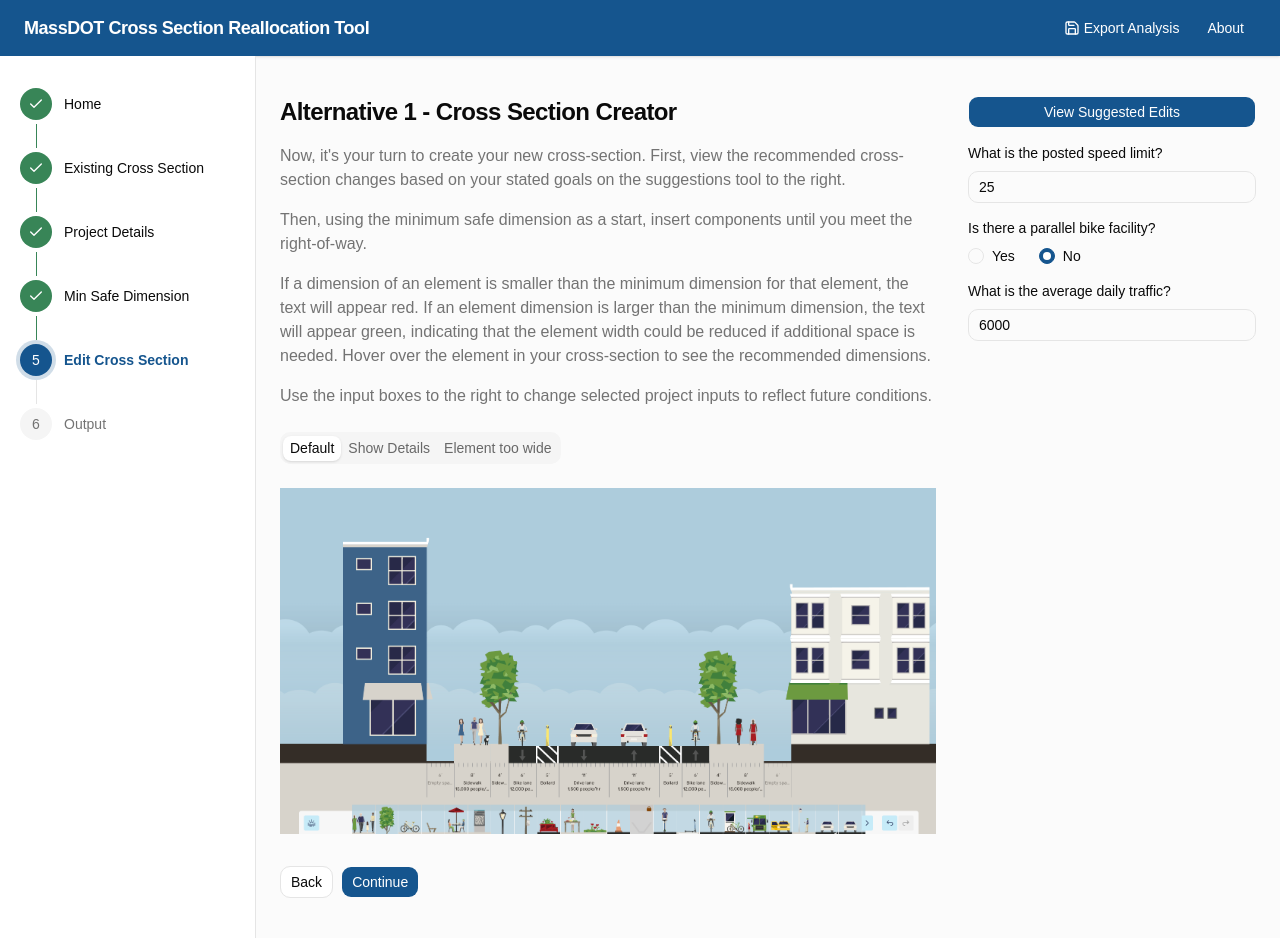
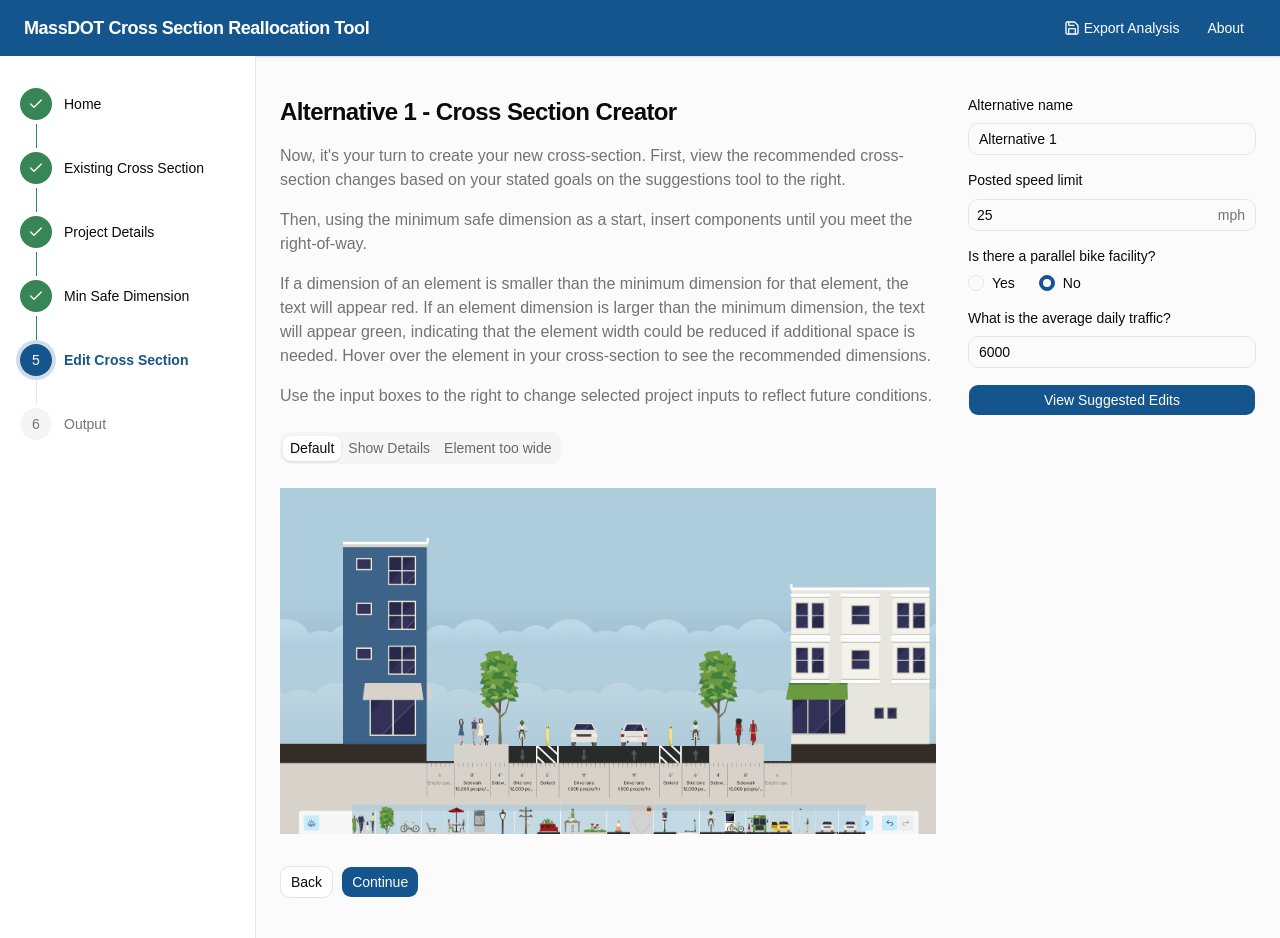
Before and after one commit to kittelson/cross-section-viz, a React (Vite) app: page /edit-cross-section in a window 1280 px wide. Built offline with nearby package versions, Linux system fonts and the light colour scheme.

Commit message:
add target speed inputs

```diff
--- a/src/alternativeConfig.ts
+++ b/src/alternativeConfig.ts
@@ -1,11 +1,15 @@
 import { z } from 'zod';
 
 export const alternativeConfigSchema = z.object({
+  alternativeName: z.string(),
   postedSpeedLimitMph: z
     .number({ error: 'Enter a posted speed limit.' })
     .int({ error: 'Speed limit must be a whole number.' })
     .min(5, { error: 'Speed limit must be at least 5 mph.' })
     .max(90, { error: 'Speed limit must be at most 90 mph.' }),
+  eightyFifthPctSpeedMph: z
+    .number({ error: 'Enter the 85th percentile speed.' })
+    .min(0),
   hasParallelBikeFacility: z.boolean(),
   averageDailyTraffic: z
     .number({ error: 'Enter an average daily traffic.' })
--- a/src/components/AlternativeConfigForm.tsx
+++ b/src/components/AlternativeConfigForm.tsx
@@ -8,6 +8,7 @@ import {
 } from '@/alternativeConfig';
 import { NumberField } from '@/components/ui/number-field';
 import { YesNoField } from '@/components/ui/yes-no-field';
+import { TextField } from './ui/text-field';
 
 export function AlternativeConfigForm() {
   const [projectDetails] = useAtom(projectDetailsAtom);
@@ -15,6 +16,7 @@ export function AlternativeConfigForm() {
     resolver: zodResolver(alternativeConfigSchema),
     mode: 'onBlur',
     defaultValues: {
+      alternativeName: 'Alternative 1',
       postedSpeedLimitMph: projectDetails.postedSpeedLimitMph,
       hasParallelBikeFacility: false,
       averageDailyTraffic: projectDetails.averageDailyTraffic || 6000,
@@ -22,14 +24,29 @@ export function AlternativeConfigForm() {
   });
 
   return (
-    <form className="space-y-4" noValidate>
+    <form className="flex flex-col gap-4" noValidate>
+      <Controller
+        name="alternativeName"
+        control={form.control}
+        render={({ field, fieldState }) => (
+          <TextField
+            name={field.name}
+            label="Alternative name"
+            value={field.value}
+            invalid={fieldState.invalid}
+            error={fieldState.error}
+            onChange={field.onChange}
+          />
+        )}
+      />
       <Controller
         name="postedSpeedLimitMph"
         control={form.control}
         render={({ field, fieldState }) => (
           <NumberField
             name={field.name}
-            label="What is the posted speed limit?"
+            label="Posted speed limit"
+            endAdornment="mph"
             step={5}
             min={5}
             max={90}
@@ -41,6 +58,24 @@ export function AlternativeConfigForm() {
           />
         )}
       />
+      {/* if the user entered 85th percentile speed on the project details page, show this field */}
+      {projectDetails.percentileSpeed85Mph && (
+        <Controller
+          name="eightyFifthPctSpeedMph"
+          control={form.control}
+          render={({ field, fieldState }) => (
+            <NumberField
+              name={field.name}
+              label="Target 85th percentile speed"
+              value={field.value}
+              invalid={fieldState.invalid}
+              error={fieldState.error}
+              onChange={field.onChange}
+              onBlur={field.onBlur}
+            />
+          )}
+        />
+      )}
       <Controller
         name="hasParallelBikeFacility"
         control={form.control}
--- a/src/components/ui/input.tsx
+++ b/src/components/ui/input.tsx
@@ -1,18 +1,57 @@
 import * as React from 'react';
 import { cn } from 'cn';
 
-function Input({ className, type, ...props }: React.ComponentProps<'input'>) {
-  return (
+const inputClassName =
+  'h-8 w-full min-w-0 rounded-lg border border-input bg-transparent px-2.5 py-1 text-base transition-colors outline-none file:inline-flex file:h-6 file:border-0 file:bg-transparent file:text-sm file:font-medium file:text-foreground placeholder:text-muted-foreground focus-visible:border-ring focus-visible:ring-3 focus-visible:ring-ring/50 disabled:pointer-events-none disabled:cursor-not-allowed disabled:bg-input/50 disabled:opacity-50 aria-invalid:border-destructive aria-invalid:ring-3 aria-invalid:ring-destructive/20 md:text-sm dark:bg-input/30 dark:disabled:bg-input/80 dark:aria-invalid:border-destructive/50 dark:aria-invalid:ring-destructive/40';
+
+function Input({
+  className,
+  type,
+  startAdornment,
+  endAdornment,
+  ...props
+}: React.ComponentProps<'input'> & {
+  startAdornment?: React.ReactNode;
+  endAdornment?: React.ReactNode;
+}) {
+  const input = (
     <input
       type={type}
       data-slot="input"
       className={cn(
-        'h-8 w-full min-w-0 rounded-lg border border-input bg-transparent px-2.5 py-1 text-base transition-colors outline-none file:inline-flex file:h-6 file:border-0 file:bg-transparent file:text-sm file:font-medium file:text-foreground placeholder:text-muted-foreground focus-visible:border-ring focus-visible:ring-3 focus-visible:ring-ring/50 disabled:pointer-events-none disabled:cursor-not-allowed disabled:bg-input/50 disabled:opacity-50 aria-invalid:border-destructive aria-invalid:ring-3 aria-invalid:ring-destructive/20 md:text-sm dark:bg-input/30 dark:disabled:bg-input/80 dark:aria-invalid:border-destructive/50 dark:aria-invalid:ring-destructive/40',
+        inputClassName,
+        (startAdornment || endAdornment) &&
+          'h-auto flex-1 rounded-none border-0 bg-transparent px-2 shadow-none focus-visible:ring-0 disabled:bg-transparent aria-invalid:ring-0 dark:bg-transparent dark:disabled:bg-transparent',
         className,
       )}
       {...props}
     />
   );
+
+  if (!startAdornment && !endAdornment) {
+    return input;
+  }
+
+  return (
+    <div
+      data-slot="input-with-adornment"
+      className={cn(
+        'flex h-8 w-full min-w-0 items-center rounded-lg border border-input transition-colors outline-none has-disabled:bg-input/50 has-disabled:opacity-50 has-[[data-slot=input]:focus-visible]:border-ring has-[[data-slot=input]:focus-visible]:ring-3 has-[[data-slot=input]:focus-visible]:ring-ring/50 has-[[data-slot=input][aria-invalid=true]]:border-destructive has-[[data-slot=input][aria-invalid=true]]:ring-3 has-[[data-slot=input][aria-invalid=true]]:ring-destructive/20 dark:bg-input/30 dark:has-disabled:bg-input/80 dark:has-[[data-slot=input][aria-invalid=true]]:ring-destructive/40',
+      )}
+    >
+      {startAdornment ? (
+        <span className="flex shrink-0 items-center pl-2.5 text-sm text-muted-foreground select-none">
+          {startAdornment}
+        </span>
+      ) : null}
+      {input}
+      {endAdornment ? (
+        <span className="flex shrink-0 items-center pr-2.5 text-sm text-muted-foreground select-none">
+          {endAdornment}
+        </span>
+      ) : null}
+    </div>
+  );
 }
 
 export { Input };
--- a/src/components/ui/number-field.tsx
+++ b/src/components/ui/number-field.tsx
@@ -1,9 +1,9 @@
-import { useEffect, useState } from 'react';
+import { useEffect, useState, type ReactNode } from 'react';
 import { LabelWithTooltip } from '@/components/LabelWithTooltip';
 import { Field, FieldError } from '@/components/ui/field';
 import { Input } from '@/components/ui/input';
 
-function toDraft(value: number | undefined) {
+function toDraft(value: number | null | undefined) {
   return value == null || Number.isNaN(value) ? '' : String(value);
 }
 
@@ -21,20 +21,24 @@ export function NumberField({
   step,
   inputMode = 'numeric',
   placeholder,
+  startAdornment,
+  endAdornment,
 }: {
   name: string;
   label?: string;
   tooltip?: string;
-  value?: number;
+  value?: number | null;
   invalid?: boolean;
   error?: { message?: string };
-  onChange: (value: number | undefined) => void;
+  onChange: (value: number | null) => void;
   onBlur?: () => void;
   min?: number;
   max?: number;
   step?: number | string;
   inputMode?: 'numeric' | 'decimal';
   placeholder?: string;
+  startAdornment?: ReactNode;
+  endAdornment?: ReactNode;
 }) {
   const [draft, setDraft] = useState(() => toDraft(value));
 
@@ -62,12 +66,15 @@ export function NumberField({
         max={max}
         step={step}
         placeholder={placeholder}
+        startAdornment={startAdornment}
+        endAdornment={endAdornment}
         value={draft}
         onChange={(event) => {
           const nextDraft = event.target.value;
           setDraft(nextDraft);
           if (nextDraft === '') {
-            onChange(undefined);
+            // Use null, not undefined — RHF treats undefined as "reset to defaultValues".
+            onChange(null);
             return;
           }
           const parsed = Number(nextDraft);
--- a/src/pages/EditCrossSectionPage.tsx
+++ b/src/pages/EditCrossSectionPage.tsx
@@ -69,8 +69,8 @@ export function EditCrossSectionPage() {
         </div>
 
         <aside className="space-y-4 lg:sticky lg:top-6 lg:self-start">
+          <AlternativeConfigForm />
           <SuggestedEditsDialog />
-          <AlternativeConfigForm />
         </aside>
       </div>
       <BottomNavButtons
--- a/src/pages/ProjectDetailsPage.tsx
+++ b/src/pages/ProjectDetailsPage.tsx
@@ -103,24 +103,10 @@ export function ProjectDetailsPage() {
                   <NumberField
                     name={field.name}
                     label="Project Corridor Length"
+                    endAdornment="miles"
                     placeholder="0.5"
                     inputMode="decimal"
                     step="any"
-                    value={field.value}
-                    invalid={fieldState.invalid}
-                    error={fieldState.error}
-                    onChange={field.onChange}
-                  />
-                )}
-              />
-              <Controller
-                name="alternativeName"
-                control={form.control}
-                render={({ field, fieldState }) => (
-                  <TextField
-                    name={field.name}
-                    label="Alternative Name"
-                    placeholder="Alternative 1"
                     value={field.value}
                     invalid={fieldState.invalid}
                     error={fieldState.error}
@@ -262,6 +248,7 @@ export function ProjectDetailsPage() {
                     <NumberField
                       name={field.name}
                       label="What is the posted speed limit?"
+                      endAdornment="mph"
                       placeholder="30"
                       value={field.value}
                       invalid={fieldState.invalid}
@@ -277,6 +264,7 @@ export function ProjectDetailsPage() {
                     <NumberField
                       name={field.name}
                       label="What is the 85th percentile speed (if known)?"
+                      endAdornment="mph"
                       placeholder="32"
                       inputMode="decimal"
                       value={field.value}
@@ -293,6 +281,7 @@ export function ProjectDetailsPage() {
                     <NumberField
                       name={field.name}
                       label="What is the average daily traffic?"
+                      endAdornment="vehicles per day"
                       placeholder="6000"
                       value={field.value}
                       invalid={fieldState.invalid}
--- a/src/projectDetails.ts
+++ b/src/projectDetails.ts
@@ -78,7 +78,6 @@ export const projectDetailsSchema = z.object({
     .number({ error: 'Enter the project corridor length.' })
     .min(0)
     .optional(),
-  alternativeName: z.string(),
   canMoveCurbLines: z.boolean(),
   isFreightCorridor: z.boolean(),
   isBusCorridor: z.boolean(),
@@ -137,7 +136,6 @@ export const defaultProjectDetails: ProjectDetailsFormValues = {
   roadwayName: '',
   projectExtents: '',
   corridorLengthMiles: undefined,
-  alternativeName: '',
   canMoveCurbLines: false,
   isFreightCorridor: false,
   isBusCorridor: false,
```
